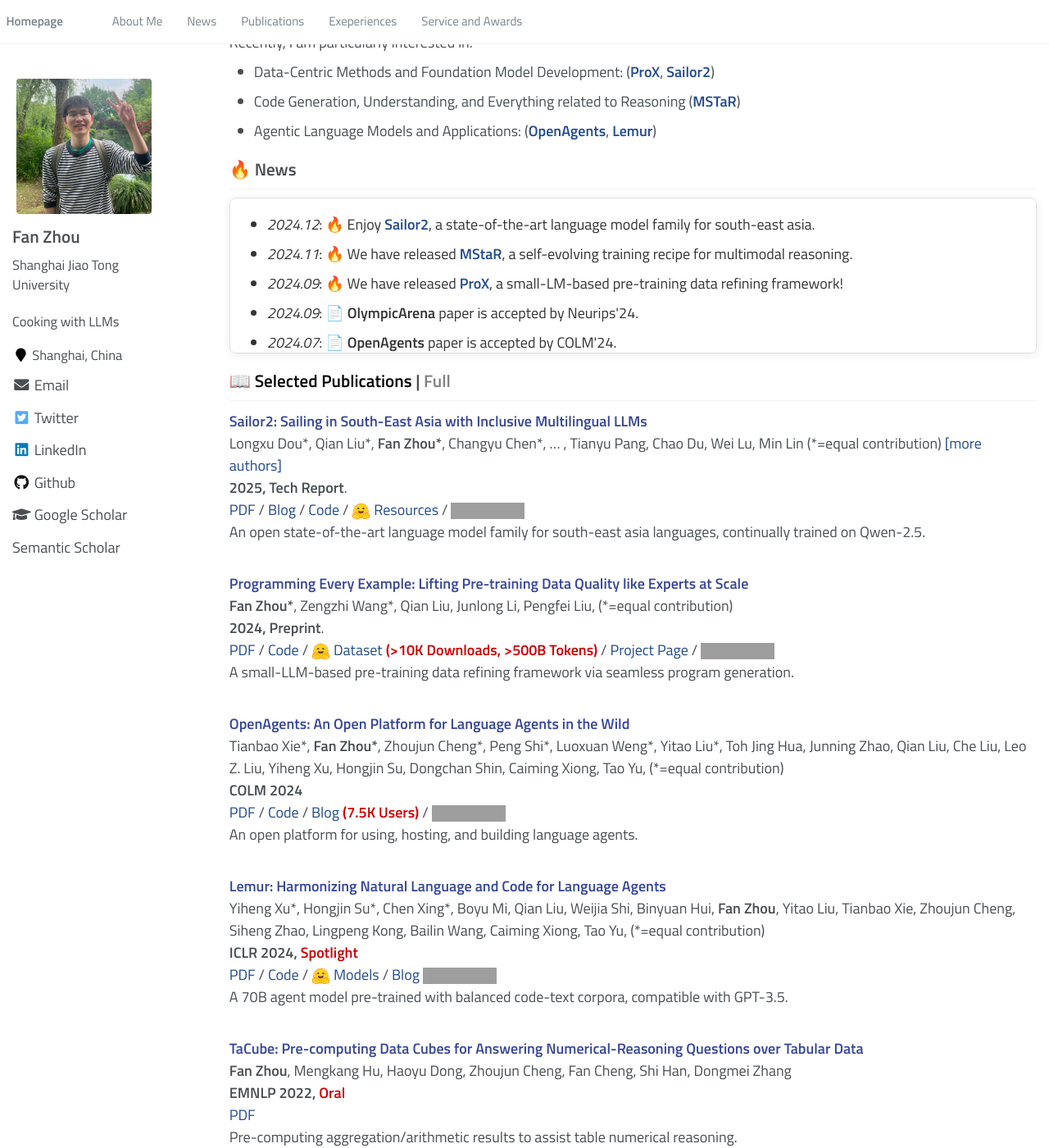
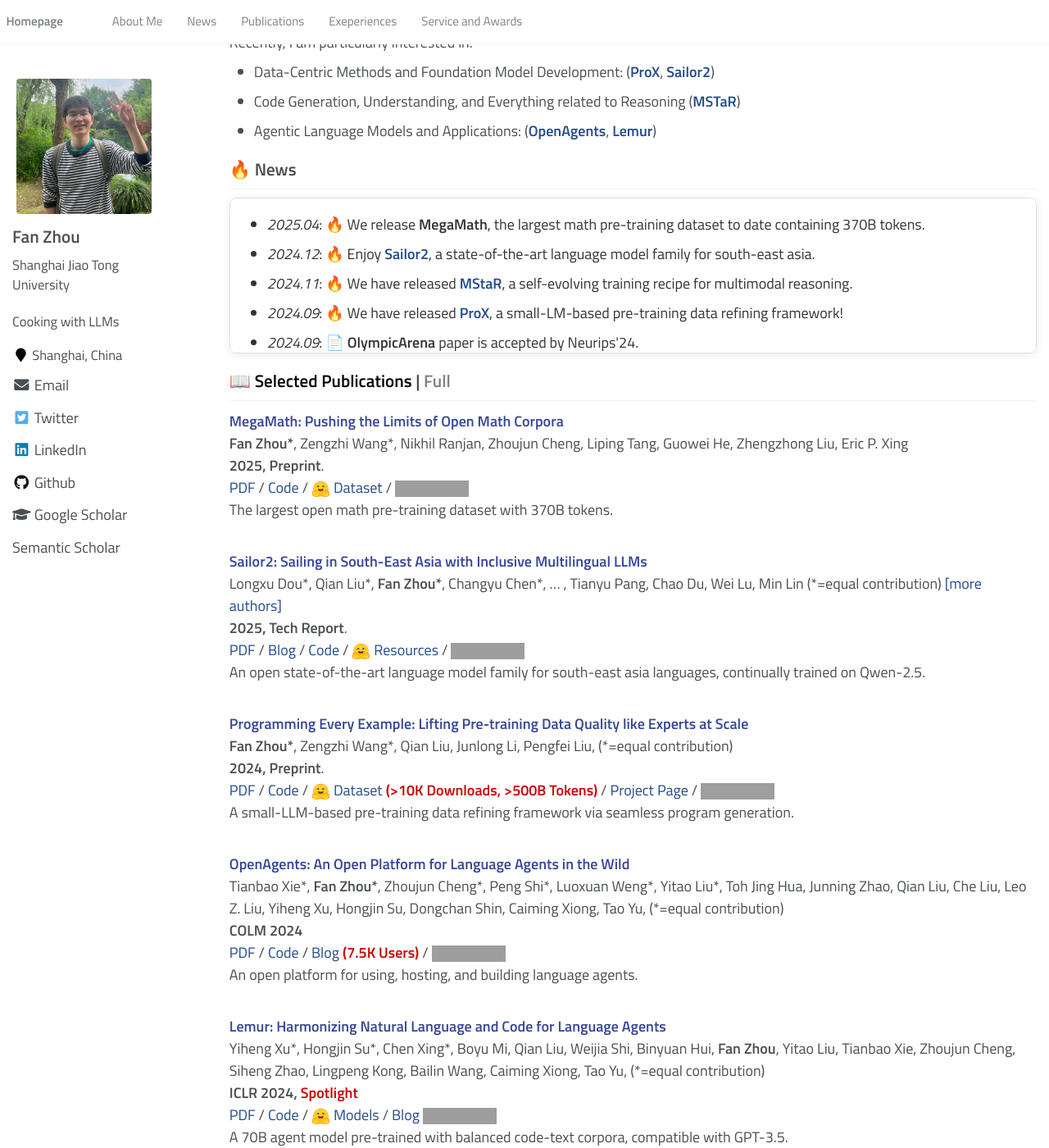
Before and after one commit to koalazf99/koalazf99.github.io, a Jekyll site: the page built from _pages/about.md, in a window 1280 px wide and 1400 px high, scrolled down 300 px. Shown: the whole window at 82% size. Built offline with Jekyll 4.4.1, drawn with Linux system fonts in a browser that asks for light colours; a style sheet for code colours, icons or effects is not loaded; some of the changed text lies outside the part shown; grey boxes are pictures that could not be loaded.

Commit message:
update megamath

```diff
--- a/_includes/publications.md
+++ b/_includes/publications.md
@@ -16,6 +16,22 @@
   <span id="selectedHeader" class="active" onclick="filterPubs('selected')">📖 Selected Publications</span> |
   <span id="fullHeader" onclick="filterPubs('full')">Full</span>
 </h1>
+
+<div class="paper-box-text" data-selected="true" markdown="1">
+<strong><font color="#374798">MegaMath: Pushing the Limits of Open Math Corpora</font></strong>\\
+**Fan Zhou\***, Zengzhi Wang\*, Nikhil Ranjan, Zhoujun Cheng, Liping Tang, Guowei He, Zhengzhong Liu, Eric P. Xing \\
+**2025, Preprint**. <br>
+<a href="https://arxiv.org/abs/2504.02807" style="pdf"><span>PDF</span></a> /
+<a href="https://github.com/LLM360/MegaMath" style="code"><span>Code</span></a> /
+<img src="images/huggingface_logo.svg" width=23em style="vertical-align: middle;">
+<a href="https://huggingface.co/datasets/LLM360/MegaMath" style="pdf"><span>Dataset</span></a> /
+<a href="https://github.com/LLM360/MegaMath">
+<img src="https://img.shields.io/github/stars/LLM360/MegaMath?style=social" style="vertical-align: middle;"> \\
+</a>
+<span>The largest open math pre-training dataset with 370B tokens.</span>
+<br>
+<br>
+</div>
 
 
 <div class="paper-box-text" data-selected="true" markdown="1">
--- a/_pages/about.md
+++ b/_pages/about.md
@@ -88,6 +88,7 @@
 
 <div class="scrollable-area" style="width:100%;">
     <ul>
+        <li><em>2025.04</em>: 🔥 We release <strong>MegaMath</strong>, the largest math pre-training dataset to date containing 370B tokens.</li>
         <li><em>2024.12</em>: 🔥 Enjoy <a href="https://sea-sailor.github.io/blog/sailor2/"><strong>Sailor2</strong></a>, a state-of-the-art language model family for south-east asia.</li>
         <li><em>2024.11</em>: 🔥 We have released <a href="https://mstar-lmm.github.io/"><strong>MStaR</strong></a>, a self-evolving training recipe for multimodal reasoning.</li>
         <li><em>2024.09</em>: 🔥 We have released <a href="https://arxiv.org/abs/2409.17115"><strong>ProX</strong></a>, a small-LM-based pre-training data refining framework!</li>
```
Also changed, not shown: other parts of _pages/about.md (+1 -1 lines).
